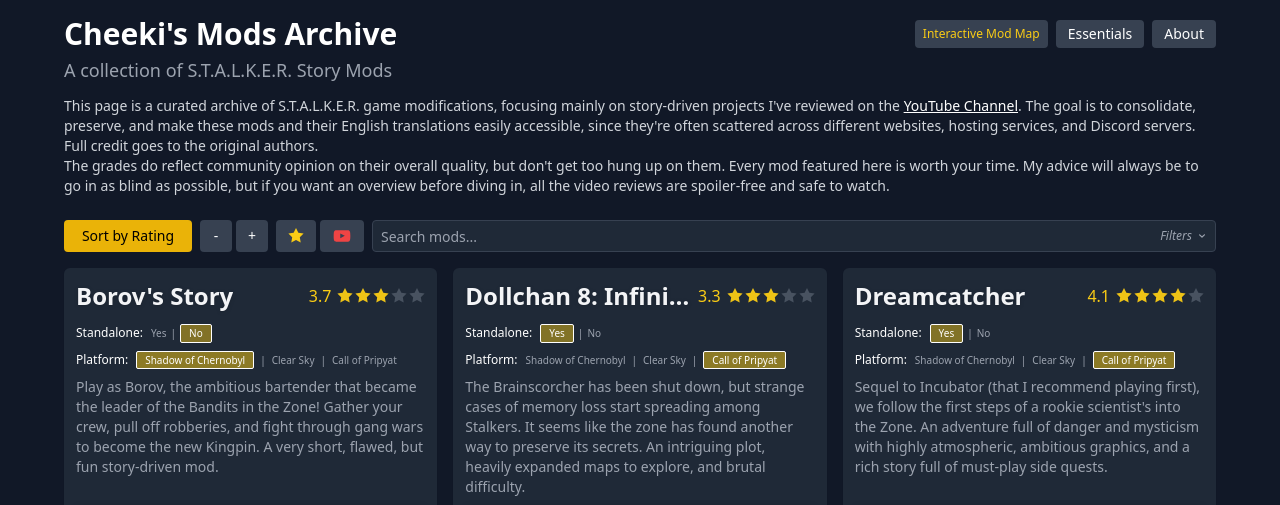
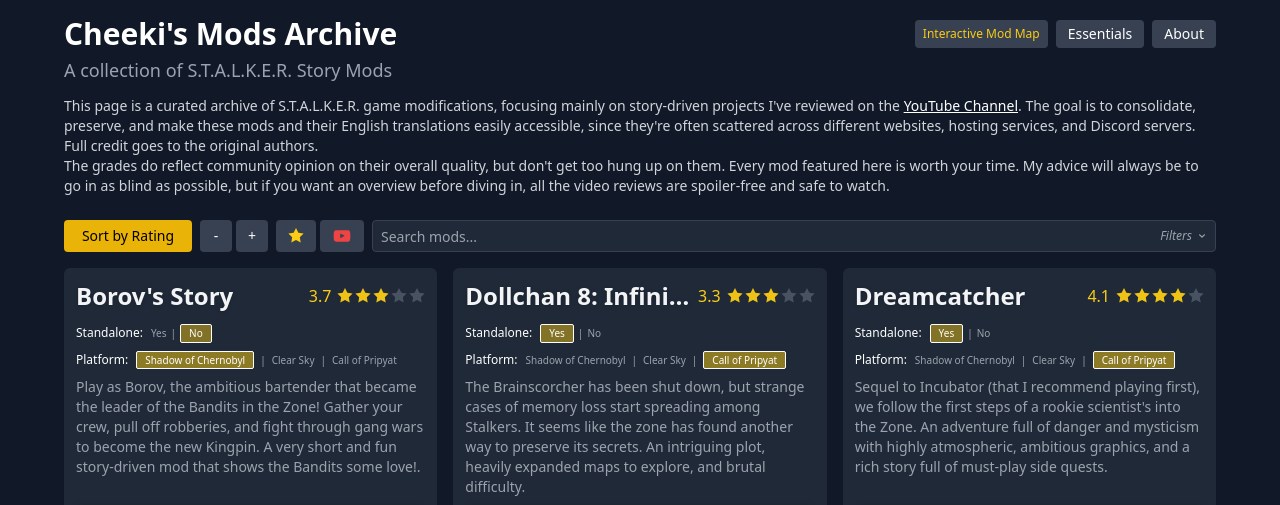
Before and after one commit to Cheekitos/CSMA-Test, a Jekyll site: the page built from index.html, in a window 1280 px wide and 900 px high, cut to the strip 0-505 px from the top of the window. Built offline with Jekyll 4.4.1, drawn with Linux system fonts in a browser that asks for light colours; nearby versions of some CDN libraries.

Commit message:
Update borov-story.md

```diff
--- a/_mods/borov-story.md
+++ b/_mods/borov-story.md
@@ -7,7 +7,7 @@
 platform: "Shadow of Chernobyl"
 engine: "OGSR"
 release_date: "2022-10-12"
-short_description: "Play as Borov, the ambitious bartender that became the leader of the Bandits in the Zone! Gather your crew, pull off robberies, and fight through gang wars to become the new Kingpin. A very short, flawed, but fun story-driven mod."
+short_description: "Play as Borov, the ambitious bartender that became the leader of the Bandits in the Zone! Gather your crew, pull off robberies, and fight through gang wars to become the new Kingpin. A very short and fun story-driven mod that shows the Bandits some love!."
 description: "Set between Clear Sky and Shadow of Chernobyl, Borov's Story tells the rise of Borov and how he became the bandit leader in Dark Valley. Starting as a small-time bartender, you'll gather your crew, rob stalkers, and challenge Yoga for control of the faction.<br>Build on the OGSR engine with the beautiful Autumn Aurora graphics, it's a stable, good looking mod that will run pretty well on low-spec computers. There's no trading or fancy mechanics here, just following a very linear main questline, looting the bodies of your ennemies for gear on the way.<br>The concept and premise of the mod are great, but the execution is just average: buggy companions, janky missions, poor weapon balance, and an overall weak storyline where Borov feels more like an errand boy than a rising crime boss. It's very short (~2-3hrs), so despite being flawed and uneven, it's still a fun and unique adventure, offering a bandit's perspective in the Zone."
 
 seo_title: "Borov's Story - Download & Install Guide | Cheeki's S.T.A.L.K.E.R. Mods Archive"
```
